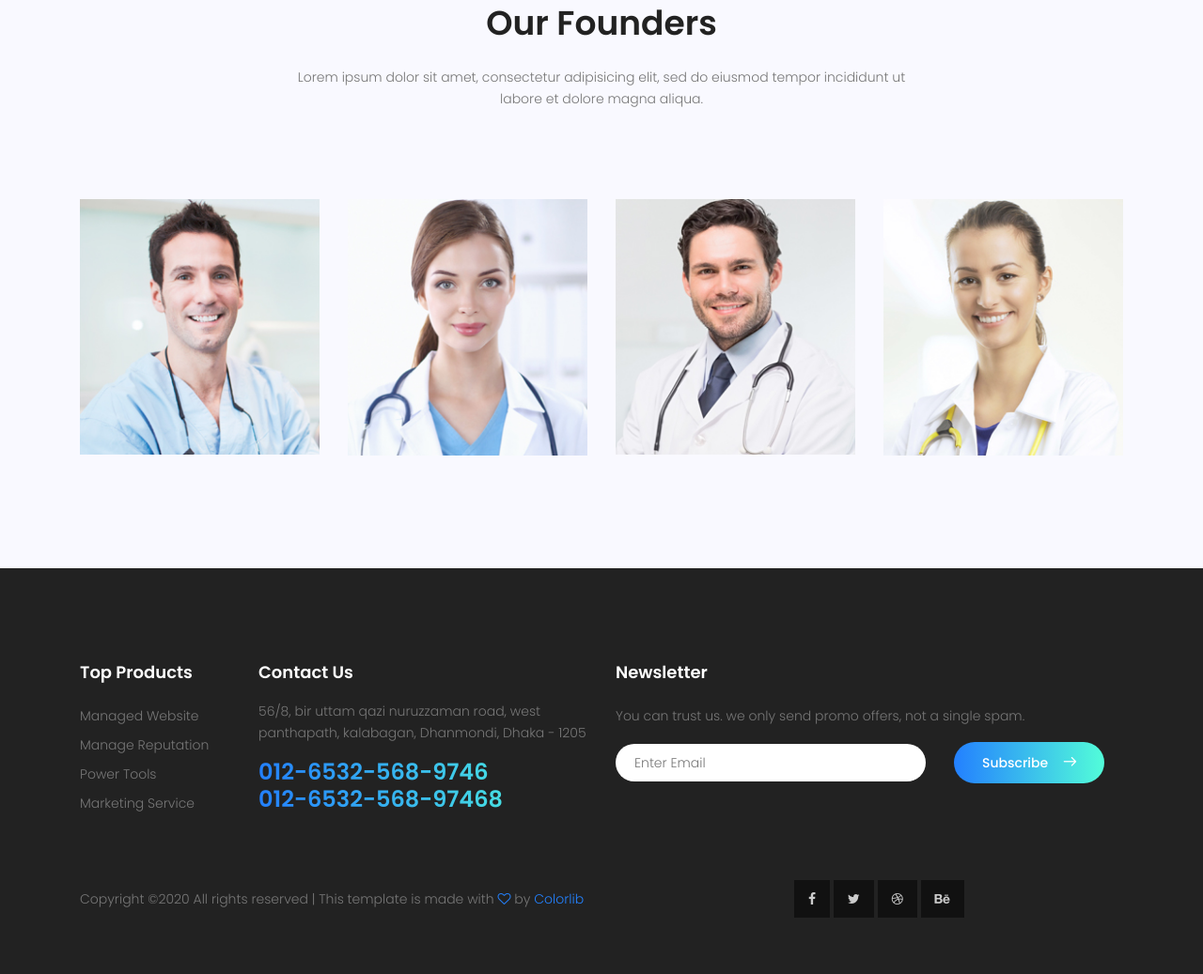
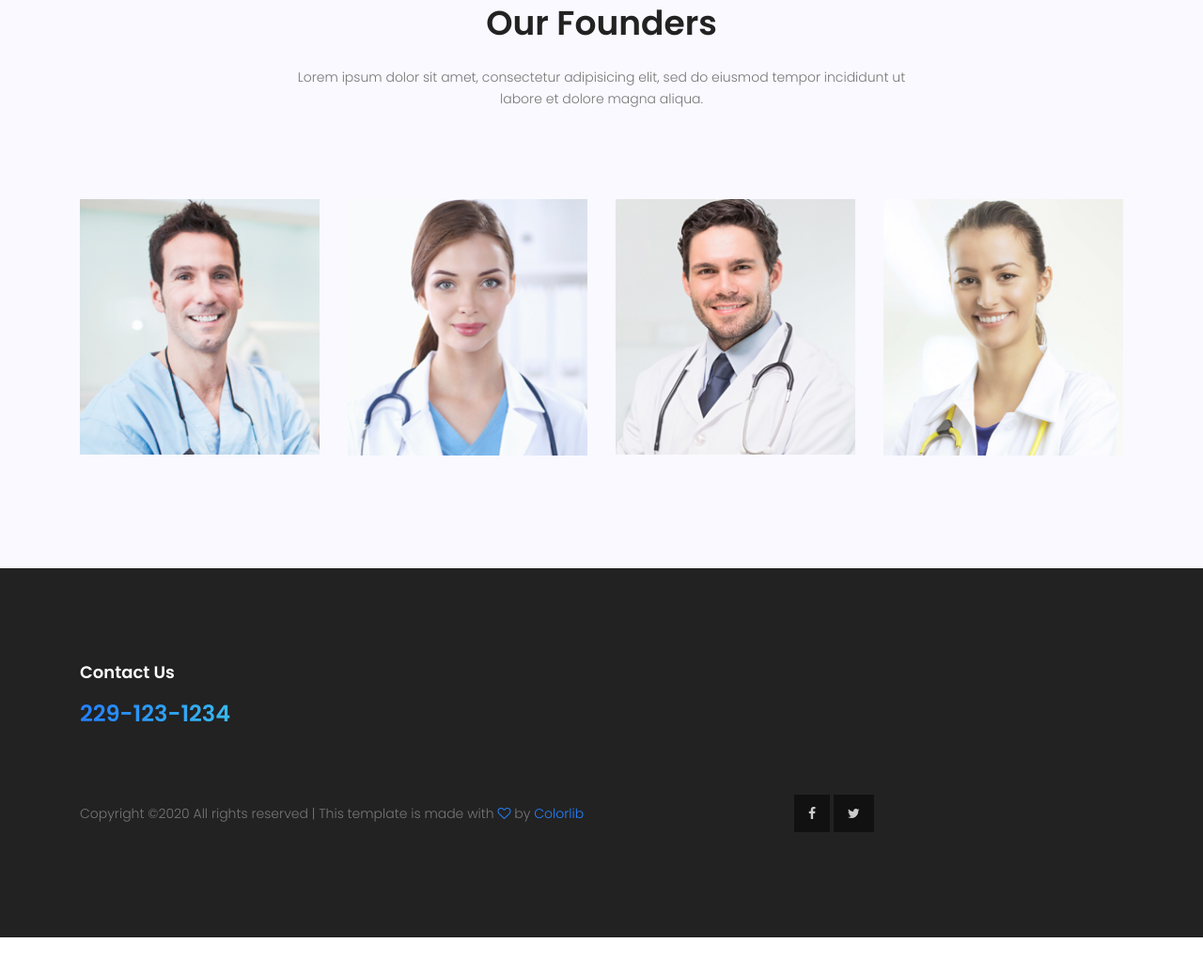
Before and after one commit to EMarie128/Hackathon2020, a plain HTML site: page index.html in a window 1280 px wide. Shown: the part 2111-3148 px from the top of the page at 94% size. After the commit the page ends 3109 px from the top, so only its background shows below. Drawn offline with nearby package versions, Linux system fonts and the light colour scheme.

Commit message:
small changes

```diff
--- a/index.html
+++ b/index.html
@@ -43,7 +43,7 @@
 									<a href="#home">Home</a>
 									<a href="#features">Features</a>
 									<a href="#signUp">Sign Up</a>
-									<a href="#consultant">Consultants</a>
+									<a href="#founders">Founders</a>
 								</nav>
 								<div class="menu-bar"><span class="lnr lnr-menu"></span></div>
 							</div>
@@ -190,7 +190,7 @@
 			<!-- End about Area -->
 
 			<!-- Start consultans Area -->
-			<section class="consultans-area section-gap" id="consultant">
+			<section class="consultans-area section-gap" id="founders">
 				<div class="container">
 					<div class="row d-flex justify-content-center">
 						<div class="col-md-8 pb-80 header-text">
@@ -380,49 +380,10 @@
 			<footer class="footer-area section-gap">
 				<div class="container">
 					<div class="row">
-						<div class="col-lg-2  col-md-6">
-							<div class="single-footer-widget">
-								<h6>Top Products</h6>
-								<ul class="footer-nav">
-									<li><a href="#">Managed Website</a></li>
-									<li><a href="#">Manage Reputation</a></li>
-									<li><a href="#">Power Tools</a></li>
-									<li><a href="#">Marketing Service</a></li>
-								</ul>
-							</div>
-						</div>
 						<div class="col-lg-4  col-md-6">
 							<div class="single-footer-widget mail-chimp">
 								<h6 class="mb-20">Contact Us</h6>
-								<p>
-									56/8, bir uttam qazi nuruzzaman road, west panthapath, kalabagan, Dhanmondi, Dhaka - 1205
-								</p>
-								<h3>012-6532-568-9746</h3>
-								<h3>012-6532-568-97468</h3>
-							</div>
-						</div>
-						<div class="col-lg-6  col-md-12">
-							<div class="single-footer-widget newsletter">
-								<h6>Newsletter</h6>
-								<p>You can trust us. we only send promo offers, not a single spam.</p>
-								<div id="mc_embed_signup">
-									<form target="_blank" novalidate="true" action="https://spondonit.us12.list-manage.com/subscribe/post?u=1462626880ade1ac87bd9c93a&amp;id=92a4423d01" method="get" class="form-inline">
-
-										<div class="form-group row" style="width: 100%">
-											<div class="col-lg-8 col-md-12">
-												<input name="EMAIL" placeholder="Enter Email" onfocus="this.placeholder = ''" onblur="this.placeholder = 'Enter Email '" required="" type="email">
-												<div style="position: absolute; left: -5000px;">
-													<input name="b_36c4fd991d266f23781ded980_aefe40901a" tabindex="-1" value="" type="text">
-												</div>
-											</div>
-
-											<div class="col-lg-4 col-md-12">
-												<button class="nw-btn primary-btn">Subscribe<span class="lnr lnr-arrow-right"></span></button>
-											</div>
-										</div>
-										<div class="info"></div>
-									</form>
-								</div>
+								<h3>229-123-1234</h3>
 							</div>
 						</div>
 					</div>
@@ -436,8 +397,6 @@
 						<div class="col-lg-4 col-sm-12 footer-social">
 							<a href="#"><i class="fa fa-facebook"></i></a>
 							<a href="#"><i class="fa fa-twitter"></i></a>
-							<a href="#"><i class="fa fa-dribbble"></i></a>
-							<a href="#"><i class="fa fa-behance"></i></a>
 						</div>
 					</div>
 				</div>
```
